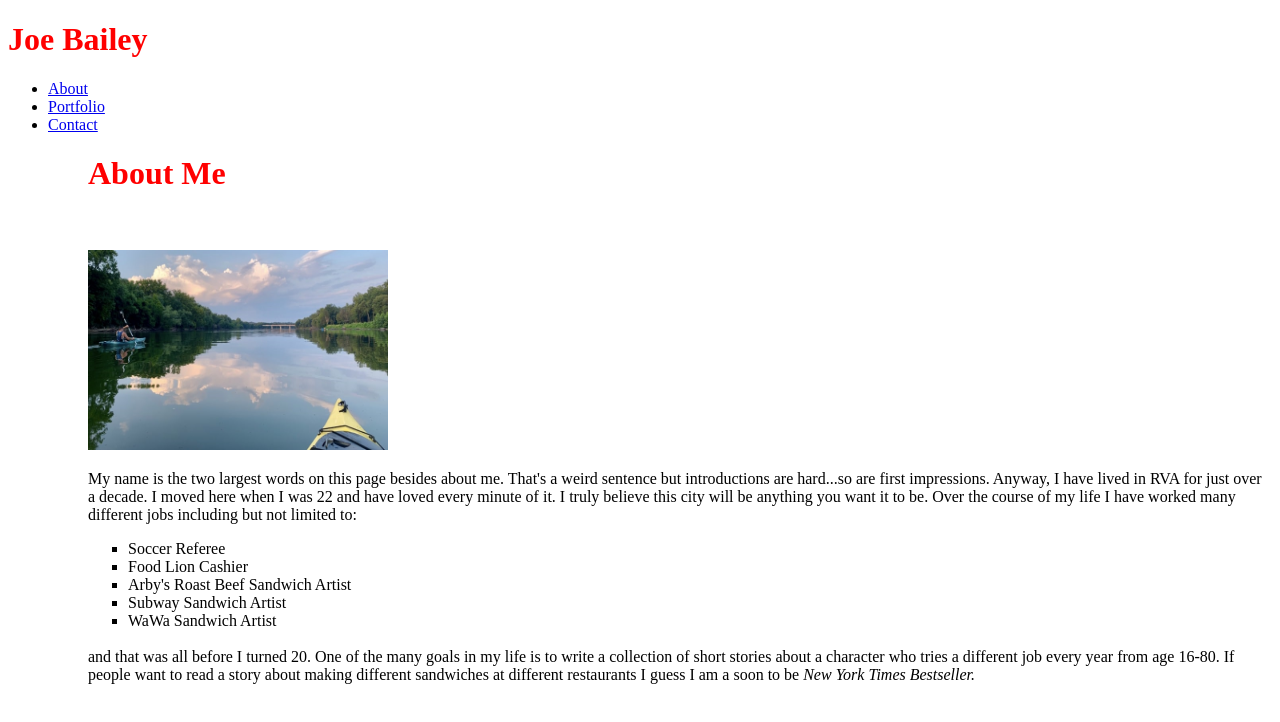
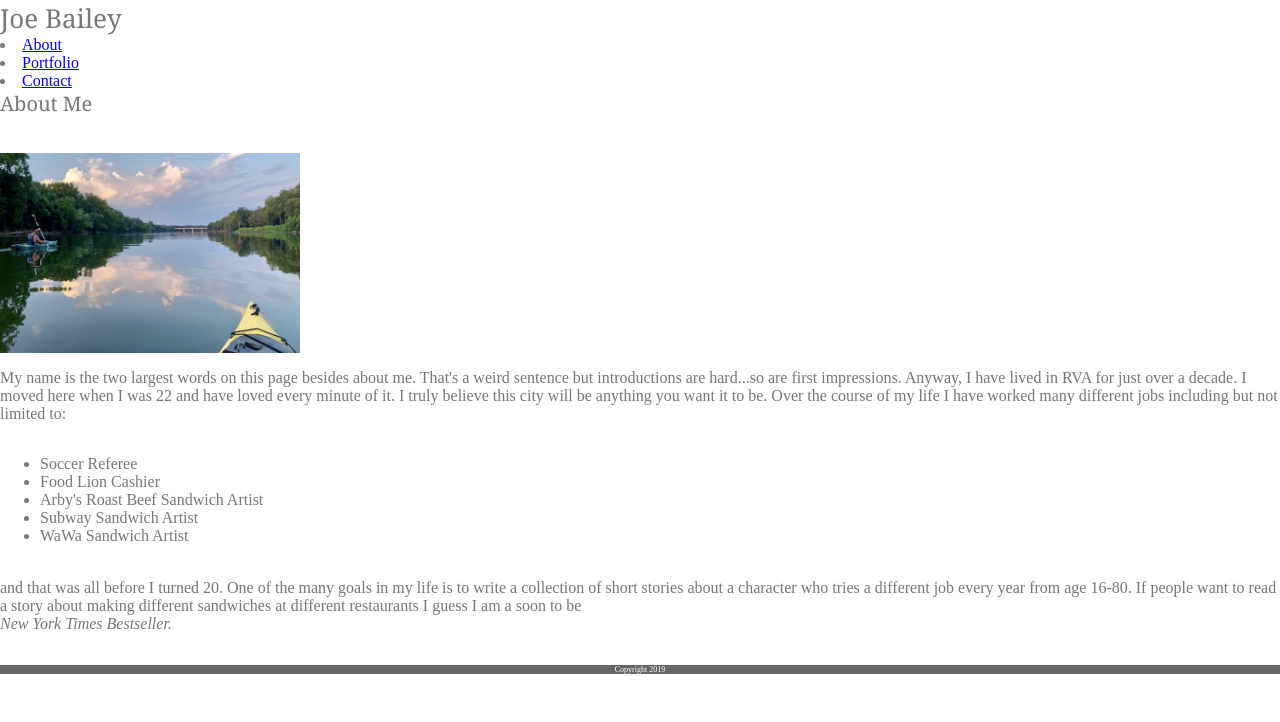
Before and after one commit to baileyrva/portfolio-olio, a plain HTML site: page index.html in a window 1280 px wide. Drawn offline with Linux system fonts and the light colour scheme; files that its build step writes are made by us from their sources.

Commit message:
Removed images and updated css

```diff
--- a/assets/style.css
+++ b/assets/style.css
@@ -1,3 +1,50 @@
-h1 {
-    color: red;
+html {
+  height: 100%;
 }
+
+div.h1 {
+  font-size: 26px;
+  font-family: 'Georgia', Times, 'Times New Roman', serif;
+}
+
+div.ul {
+  list-style-type: none;
+  margin: 0;
+  padding: 0;
+  overflow: hidden;
+}
+
+div.ul {
+  float: right;
+}
+
+div.h2 {
+  font-size: 20px;
+  font-family: 'Georgia', Times, 'Times New Roman', serif;
+}
+
+div.p {
+  font-size: 12px
+  font-family: 'Arial', 'Helvetica Neue', Helvetica, sans-serif;
+}
+
+body {
+  margin: 0;
+  color: #777777;
+  background: #ffffff;
+
+  min-height: 100%;
+
+  display: flex;
+  flex-direction: column;
+}
+
+footer {
+  text-align: center;
+  background: #666666;
+  color: white;
+  font-size: 8px;
+  border-top: 8px
+
+  margin-top; auto;
+}
--- a/index.html
+++ b/index.html
@@ -2,25 +2,31 @@
 <html lang="en-us">
 <head>
     <title>Index</title>
-    <link href="style.css" rel="stylesheet">
+    <link href="assets/style.css" rel="stylesheet">
 </head>
-<body>
-<h1>Joe Bailey</h1>
-    <ul>
+    <body>
+    <div class="h1">Joe Bailey</div>
+    <div class="header">
         <li><a href="index.html">About</a></li>
         <li><a href="portfolio.html">Portfolio</a></li>
         <li><a href="contact.html">Contact</a></li>
-    <ul>
+    </div>
 
 
-<h1>About Me</h1>
+<div class ="h2">About Me</div>
+
 <br>
 <br>
-<img src="2019-10-31-18-25-32.png" alt="Huguenot Flatwater" style="width:300px;height:200px;">
+<img src="./assets/images/RiverSmall.jpg" alt="Huguenot Flatwater" style="width:300px;height:200px;">
 
-<p>My name is the two largest words on this page besides about me. That's a weird sentence but introductions are hard...so are first impressions. Anyway, I have lived in RVA for just over a decade. I moved here when I was 22 and have loved every minute of it. I truly believe this city will be anything you want it to be. Over the course of my life I have worked many different jobs including but not limited to: <ul><li>Soccer Referee</li><li>Food Lion Cashier</li><li>Arby's Roast Beef Sandwich Artist</li><li>Subway Sandwich Artist</li><li>WaWa Sandwich Artist</li></ul><br> and that was all before I turned 20. One of the many goals in my life is to write a collection of short stories about a character who tries a different job every year from age 16-80. If people want to read a story about making different sandwiches at different restaurants I guess I am a soon to be <i>New York Times Bestseller.</i></p>
-
-
-
-</body>
+<p>My name is the two largest words on this page besides about me. That's a weird sentence but introductions are hard...so are
+    first impressions. Anyway, I have lived in RVA for just over a decade. I moved here when I was 22 and have loved every minute of it.
+     I truly believe this city will be anything you want it to be. Over the course of my life I have worked many different jobs including but not limited to:
+     <ul><li>Soccer Referee</li><li>Food Lion Cashier</li><li>Arby's Roast Beef Sandwich Artist</li><li>Subway Sandwich Artist</li><li>WaWa Sandwich Artist</li></ul><br>
+     and that was all before I turned 20. One of the many goals in my life is to write a collection of short stories about a character who tries a different job every year from age 16-80.
+     If people want to read a story about making different sandwiches at different restaurants I guess I am a soon to be <i>New York Times Bestseller.</i></p>
+        <footer>
+            Copyright 2019
+        </footer>
+    </body>
 </html>
```
Also changed, not shown: contact.html (+1 -2 lines), portfolio.html (+3 -3 lines), 2019-10-31-18-25-32.png (deleted), 2019-10-31-18-25-32.png.png (deleted), 2019-10-31-20-19-16.png (deleted), 2019-10-31-20-20-16.png (deleted), 2019-10-31-20-20-42.png (deleted), 2019-10-31-20-21-01.png (deleted), 2019-10-31-20-21-21.png (deleted), assets/images/style.css (deleted).
